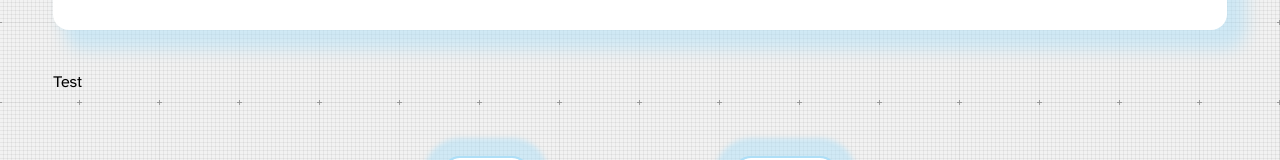
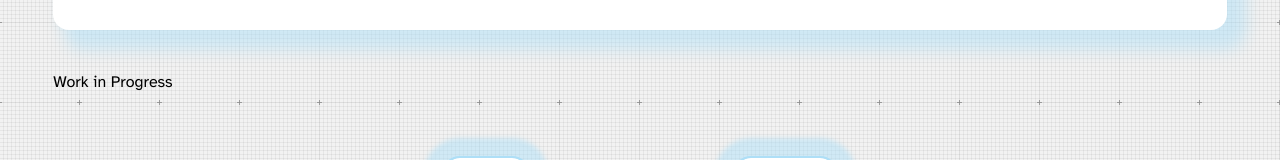
Before and after one commit to Sylvain-Lepoutre/react-bada11y, a React (Vite) app: page /persona2/step1 in a window 1280 px wide. Shown: the part 618-778 px from the top of the page. Built offline with nearby package versions, Linux system fonts and the light colour scheme.

Commit message:
fix(personaHome.tsx): fix useDocumentTitle

```diff
--- a/src/routes/personaStep1.tsx
+++ b/src/routes/personaStep1.tsx
@@ -1,14 +1,14 @@
-import { DivLink } from "../components/pages/personaHome/DivLink";
 import { Header } from "../components/headers/Header";
 import { BadFormNoSemanticSection } from "../components/pages/persona1step1/BadFormNoSemanticSection";
 import { BadFormNoSemanticSectionSR } from "../components/pages/persona1step1/BadFormNoSemanticSectionSR";
 import { BadFormNoFocusSection } from "../components/pages/persona2step1/BadFormNoFocusSection";
+import { DivLink } from "../components/pages/personaHome/DivLink";
 import { useDocumentTitle } from "../hooks/useDocumentTitle";
 
 type Props = { personaName: string; personaStep1Title: string };
 
 export const PersonaStep1 = ({ personaName, personaStep1Title }: Props) => {
-  useDocumentTitle(`Etape 1 - Formulaire - Inotest`);
+  useDocumentTitle(`${personaStep1Title} - Inotest`);
   return (
     <>
       <Header heading={personaName} textContent={personaStep1Title} />
@@ -19,7 +19,7 @@ export const PersonaStep1 = ({ personaName, personaStep1Title }: Props) => {
         {personaName === "Djebrine" ? (
           <BadFormNoSemanticSectionSR personaName={personaName} />
         ) : null}
-        {personaName === "Sophie" ? <h1>Test</h1> : null}
+        {personaName === "Sophie" ? <h1>Work in Progress</h1> : null}
 
         <DivLink
           labelLink1="Accueil"
```
